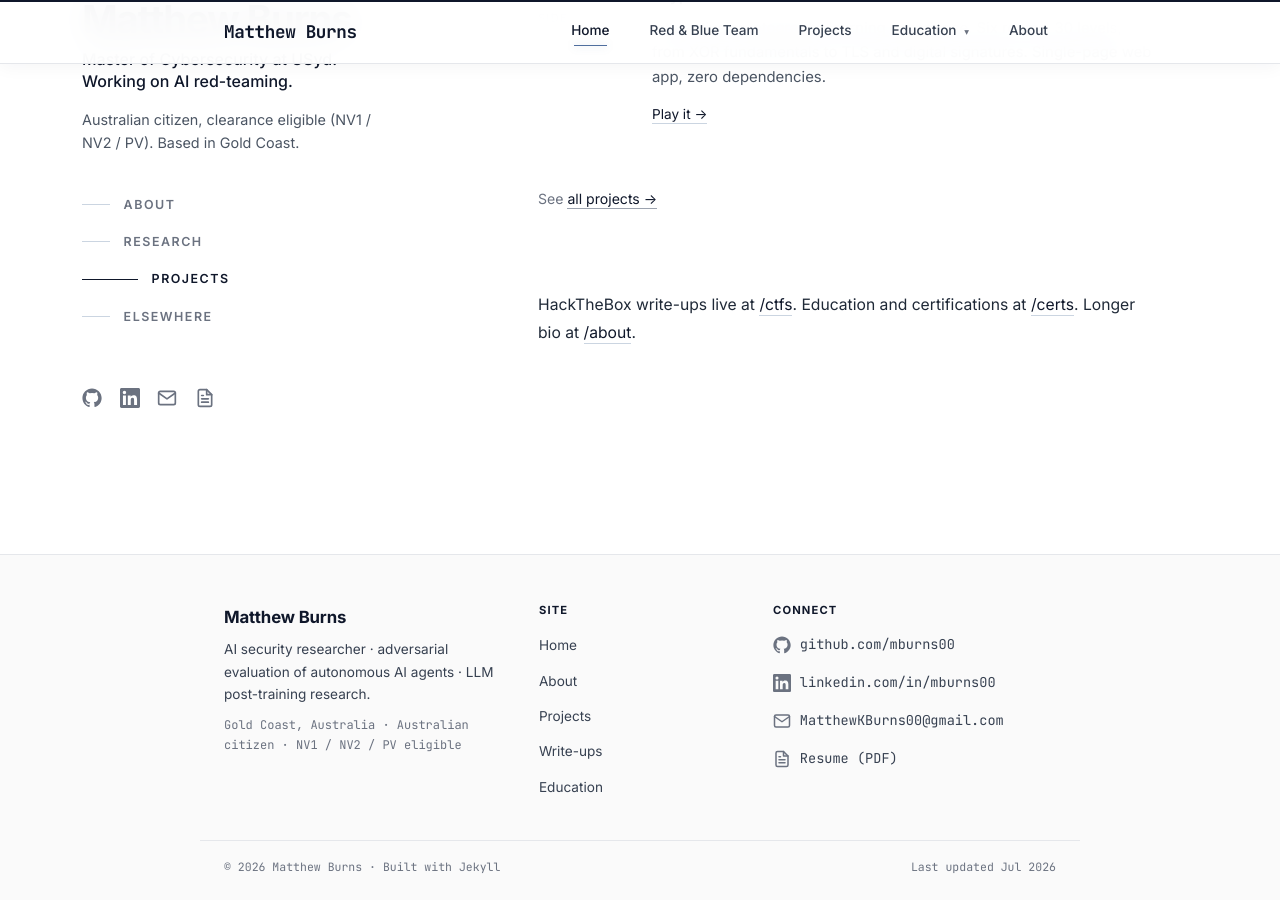
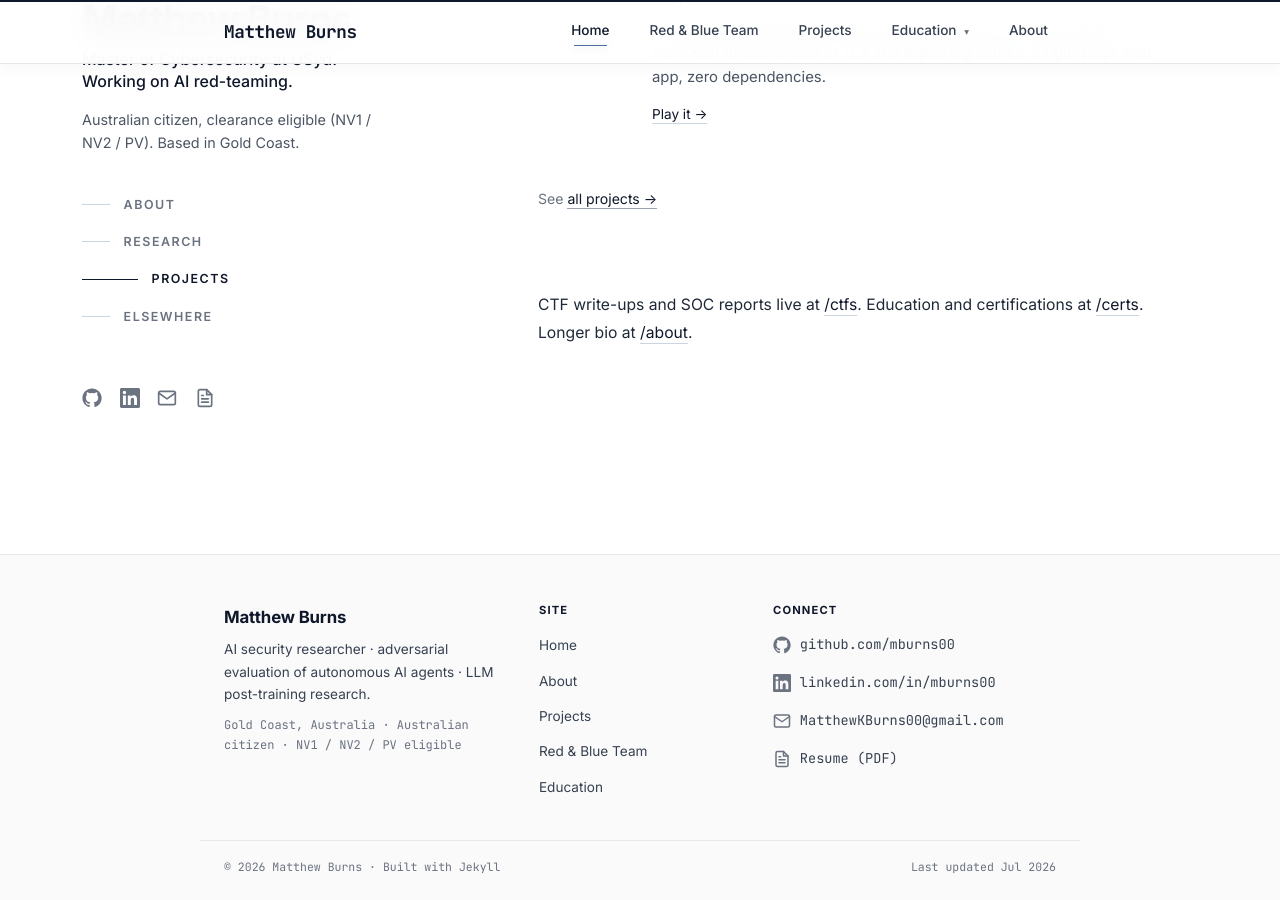
Before and after one commit to mburns00/mburns00.github.io, a Jekyll site: the page built from index.html, in a window 1280 px wide and 900 px high, scrolled down 1366 px. Built offline with Jekyll 4.4.1, drawn with Linux system fonts in a browser that asks for light colours; some web fonts are replaced.

Commit message:
Fix nav active-state on sub-pages; update section labels
- Highlight the 'Red & Blue Team' nav item on /writeups/ and /blue-team/ sub-pages
- Footer link label: Write-ups -> Red & Blue Team
- Home site-map line: mention CTF write-ups and SOC reports

Co-Authored-By: Claude Opus 4.8 <noreply@anthropic.com>

```diff
--- a/_includes/footer.html
+++ b/_includes/footer.html
@@ -12,7 +12,7 @@
         <li><a href="{{ '/' | relative_url }}">Home</a></li>
         <li><a href="{{ '/about/' | relative_url }}">About</a></li>
         <li><a href="{{ '/tools/' | relative_url }}">Projects</a></li>
-        <li><a href="{{ '/ctfs/' | relative_url }}">Write-ups</a></li>
+        <li><a href="{{ '/ctfs/' | relative_url }}">Red &amp; Blue Team</a></li>
         <li><a href="{{ '/certs/' | relative_url }}">Education</a></li>
       </ul>
     </div>
--- a/_includes/header.html
+++ b/_includes/header.html
@@ -11,6 +11,9 @@
         {% else %}
           {% if page.url == link.url or page.url contains link.url %}{% assign is_active = true %}{% endif %}
         {% endif %}
+        {% comment %} Combined Red & Blue Team item stays active on its sub-pages {% endcomment %}
+        {% if link.url == "/ctfs/" and page.url contains "/writeups/" %}{% assign is_active = true %}{% endif %}
+        {% if link.url == "/ctfs/" and page.url contains "/blue-team/" %}{% assign is_active = true %}{% endif %}
 
         {% if link.title == "Education" %}
         <li class="has-dropdown">
--- a/index.html
+++ b/index.html
@@ -387,7 +387,7 @@ title: "Home"
 
     <section class="home-section" id="elsewhere">
       <h2>Elsewhere</h2>
-      <p>HackTheBox write-ups live at <a href="{{ '/ctfs/' | relative_url }}">/ctfs</a>. Education and certifications at <a href="{{ '/certs/' | relative_url }}">/certs</a>. Longer bio at <a href="{{ '/about/' | relative_url }}">/about</a>.</p>
+      <p>CTF write-ups and SOC reports live at <a href="{{ '/ctfs/' | relative_url }}">/ctfs</a>. Education and certifications at <a href="{{ '/certs/' | relative_url }}">/certs</a>. Longer bio at <a href="{{ '/about/' | relative_url }}">/about</a>.</p>
     </section>
 
   </main>
```
